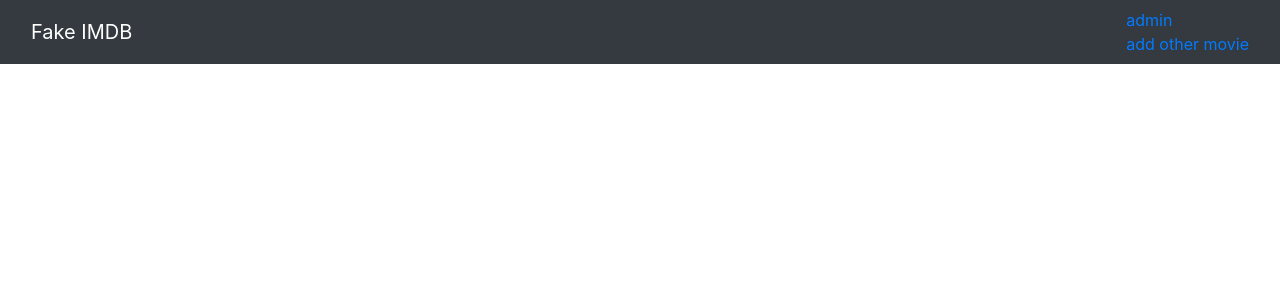
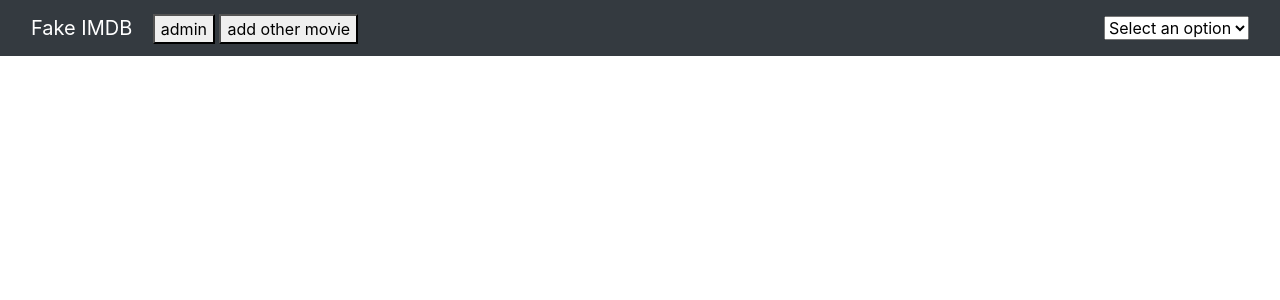
Before and after one commit to witarz13/Django_MovieBase, a Django app: page /movies/ in a window 1280 px wide. Shown: the top 300 px of the page. Run offline with Django 4.2, Linux system fonts and the light colour scheme; data that the repository does not hold is empty; some libraries are stand-ins or nearby versions.

Commit message:
4th commit

```diff
--- a/movies/models.py
+++ b/movies/models.py
@@ -4,6 +4,6 @@ class Movie(models.Model):
     year=models.IntegerField()
     url=models.CharField(max_length=220,null=True)
     info=models.CharField(max_length=2200,null=True)
-
+    rate_system=models.CharField(max_length=2200,null=True)
     def __str__(self):
         return f'{self.title}'
--- a/movies/templates/movies/add.html
+++ b/movies/templates/movies/add.html
@@ -24,6 +24,7 @@
         <input type = 'text' name='year' id ='year' placeholder="Enter moive year" /><br>
         <input type = 'text' name='url' id ='url' placeholder="Enter a picture url" /><br>
         <input type = 'text' name='info' id ='info' placeholder="Enter moive introduction" /><br>
+        <input type = 'text' name='rate' id ='rate' placeholder="Enter moive rate in US" /><br>
         <input type='submit' value="Ok">
         </form>
         <a href="http://127.0.0.1:8000/movies/">
--- a/movies/templates/movies/movies.html
+++ b/movies/templates/movies/movies.html
@@ -11,11 +11,19 @@
         <div class="container-fluid">
           <div class="navbar-header">
             <a class="navbar-brand">Fake IMDB</a>
+            <a class="active" href='database'><button>admin</button></a>
+            <a class="active" href='add'><button>add other movie</button></a>
           </div>
-          <ul class="nav navbar-nav">
-            <li class="active"><a href='database'>admin</a></li>
-            <li class="active"><a href='add'>add other movie</a></li>
-          </ul>
+          <form method="POST" action="/movies/filterd">
+            {% csrf_token %}
+            <select class="form-select" aria-label="Select Option" name="selected_option" onchange="this.form.submit()">
+              <option selected>Select an option</option>
+              <option value="PG">PG</option>
+              <option value="PG-13">PG-13</option>
+              <option value="R">R</option>
+              <option value="clear">All</option>
+            </select>
+          </form>
         </div>
     </nav>
     <div class="container" style="padding-top: 70px">
--- a/movies/urls.py
+++ b/movies/urls.py
@@ -24,5 +24,6 @@ urlpatterns = [
     path('movies/<int:id>', view.detail),
     path('movies/add',view.add),
     path('movies/delete/<int:id>',view.delete),
-    path('movies/database',view.database)
+    path('movies/database',view.database),
+    path('movies/filterd',view.filtered)
 ]
--- a/movies/view.py
+++ b/movies/view.py
@@ -17,8 +17,9 @@ def add(request):
     year=request.POST.get('year')
     url=request.POST.get('url')
     info=request.POST.get('info')
+    rate=request.POST.get('rate')
     if title and year:
-        movie= Movie(title =title, year=year,url=url,info=info)
+        movie= Movie(title =title, year=year,url=url,info=info,rate_system=rate)
         movie.save()
         return HttpResponseRedirect('/movies')
     return render(request,'movies/add.html')
@@ -31,3 +32,11 @@ def delete(request,id):
 def database(request):
     data = Movie.objects.all()
     return render(request,'movies/dataList.html',{'movies':data})
+def filtered(request):
+     if request.method == 'POST':
+        movies_rate = request.POST.get('selected_option')
+        if movies_rate == 'clear':
+            data = Movie.objects.all()
+            return render(request,'movies/movies.html',{'movies':data})
+        data = Movie.objects.filter(rate_system=movies_rate)
+        return render(request,'movies/movies.html',{'movies':data})
```
Also changed, not shown: movies/migrations/0004_movie_rate_system.py (added).
